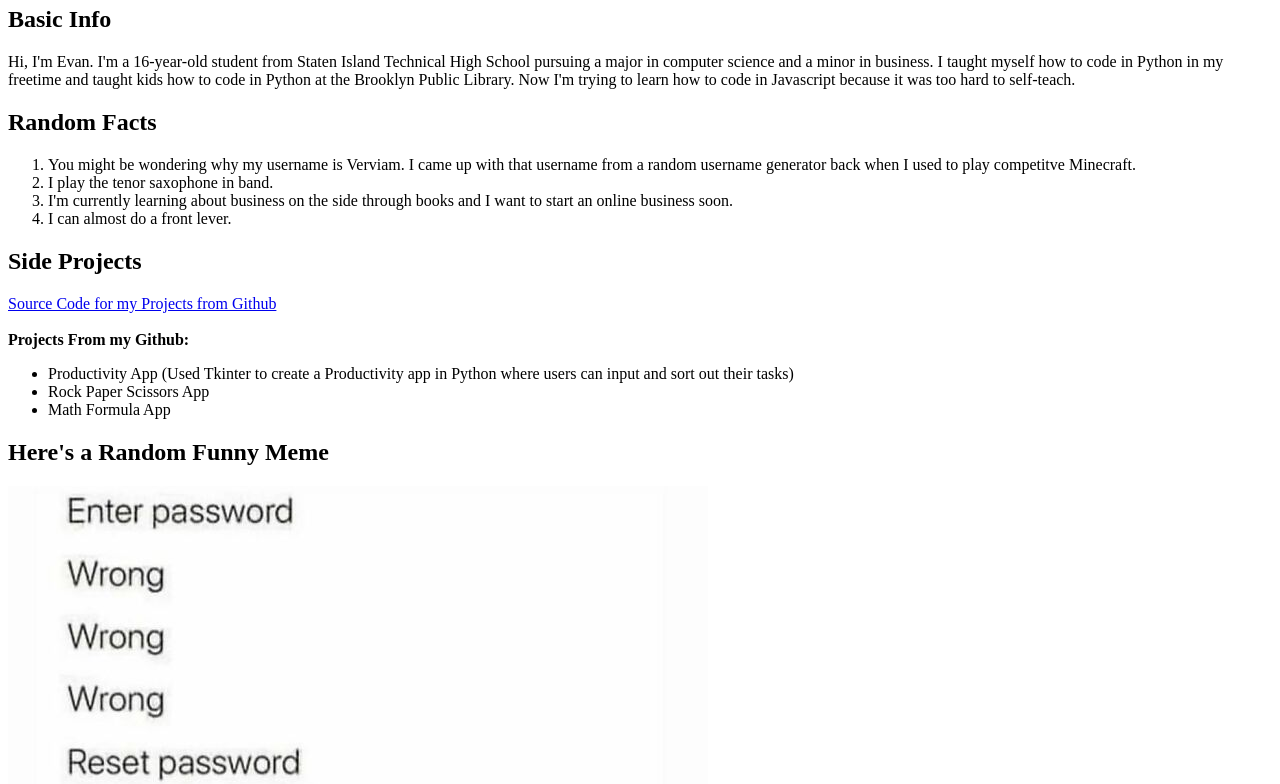
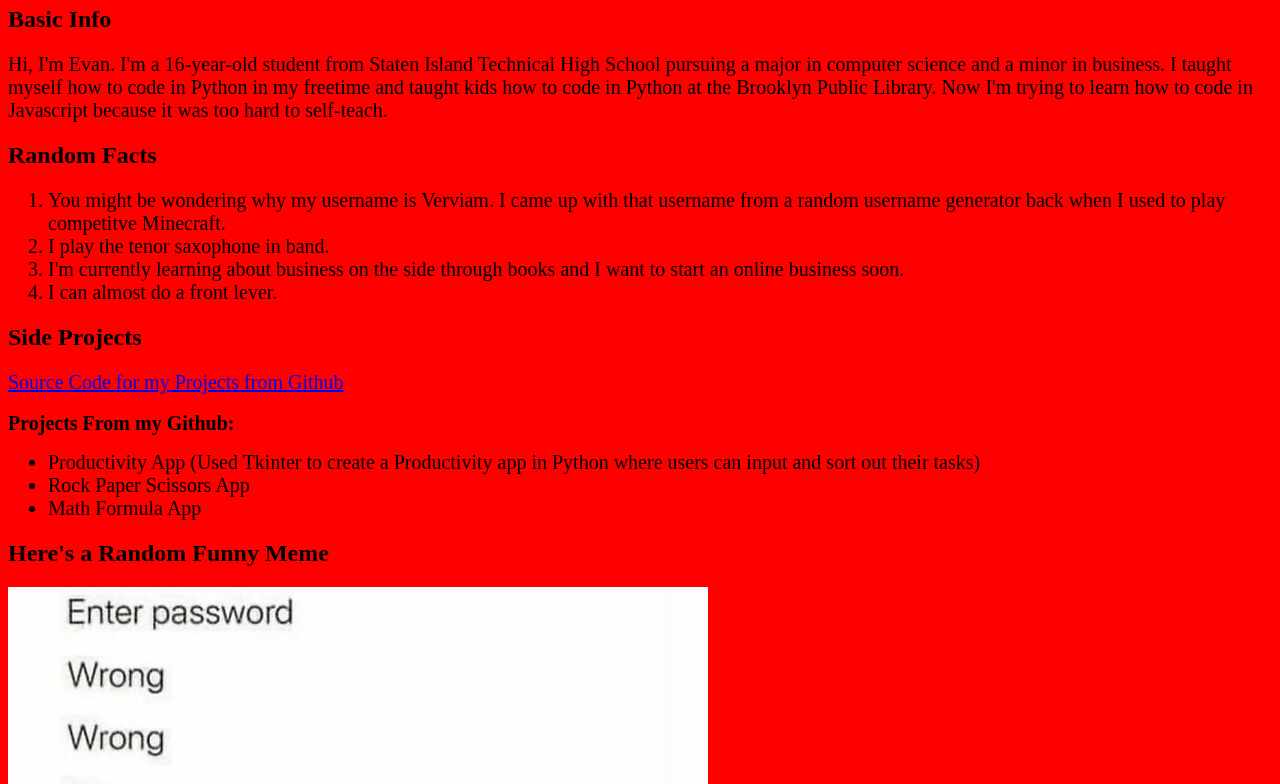
Before and after one commit to staten-island-tech/intro-to-html-Verviam, a plain HTML site: page index.html in a window 1280 px wide. Shown: the part 60-844 px from the top of the page. Drawn offline with Linux system fonts and the light colour scheme.

Commit message:
class notes

```diff
--- a/index.html
+++ b/index.html
@@ -4,6 +4,7 @@
   <meta charset="UTF-8" />
   <meta name="viewport" content="width=device-width, initial-scale=1.0" />
   <title>Evan Gao</title>
+  <link rel="stylesheet" href="style.css"/>
 </head>
 
 <body>
@@ -11,7 +12,7 @@
     <h1>About Me</h1>
   </center>
   <h2>Basic Info</h2>
-  <p>Hi, I'm Evan. I'm a 16-year-old student from Staten Island Technical High School pursuing a major in computer
+  <p class="text-info">Hi, I'm Evan. I'm a 16-year-old student from Staten Island Technical High School pursuing a major in computer
     science and a minor in business. I taught myself how to code in Python in my freetime and taught kids how to code in
     Python at the Brooklyn Public Library. Now I'm trying to learn how to code in Javascript because it was too hard to
     self-teach.
@@ -28,10 +29,10 @@
   </ol>
 
   <h2>Side Projects</h2>
-  <a href="https://github.com/Verviam">Source Code for my Projects from Github</a>
+  <a class ="text-info" href="https://github.com/Verviam">Source Code for my Projects from Github</a>
   <br>
   <br>
-  <b>Projects From my Github:</b>
+  <b class="text-info"> Projects From my Github:</b>
   <ul>
     <li>Productivity App (Used Tkinter to create a Productivity app in Python where users can input and sort out their
       tasks) </li>
--- /dev/null
+++ b/style.css
@@ -0,0 +1,11 @@
+body{
+    background-color: rgb(255, 0, 0);
+    font: 40px
+}
+li {
+    font-size: 20px;
+}
+
+.text-info{
+    font-size: 20px;
+}
```
